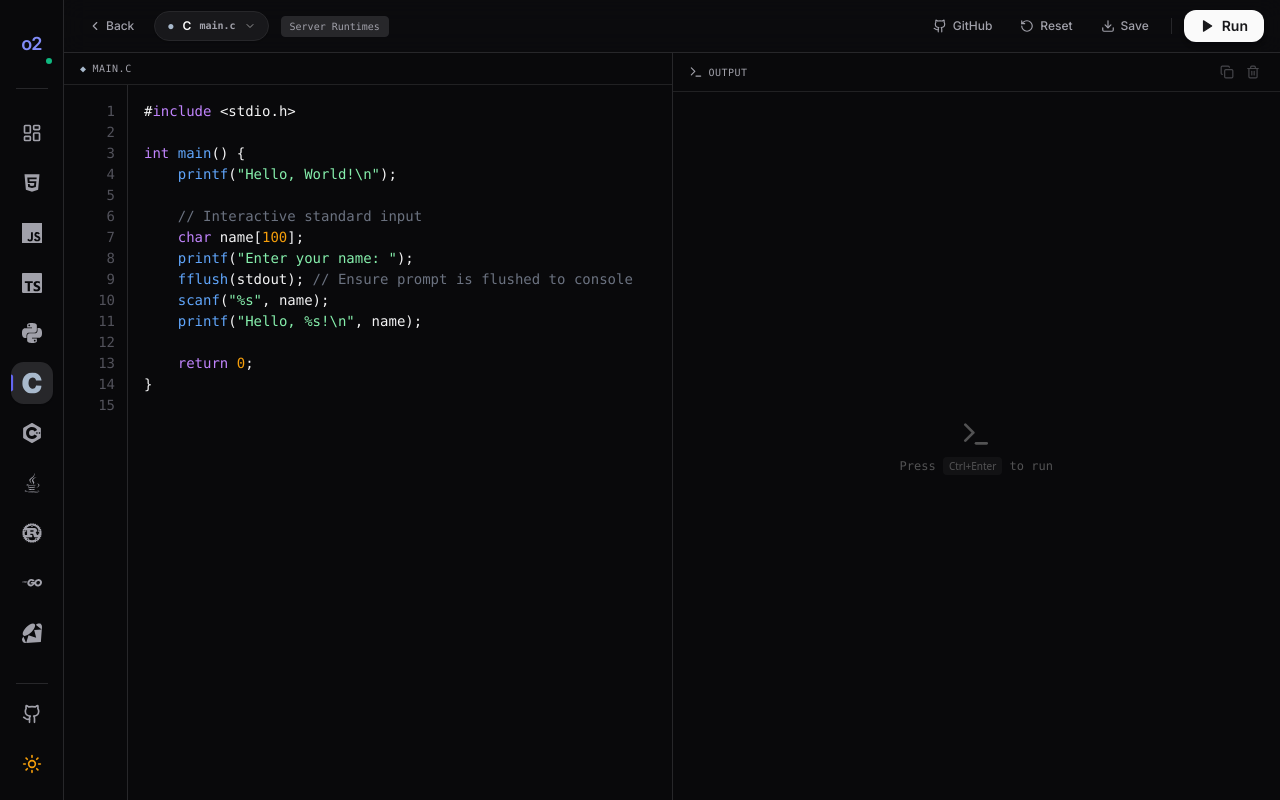
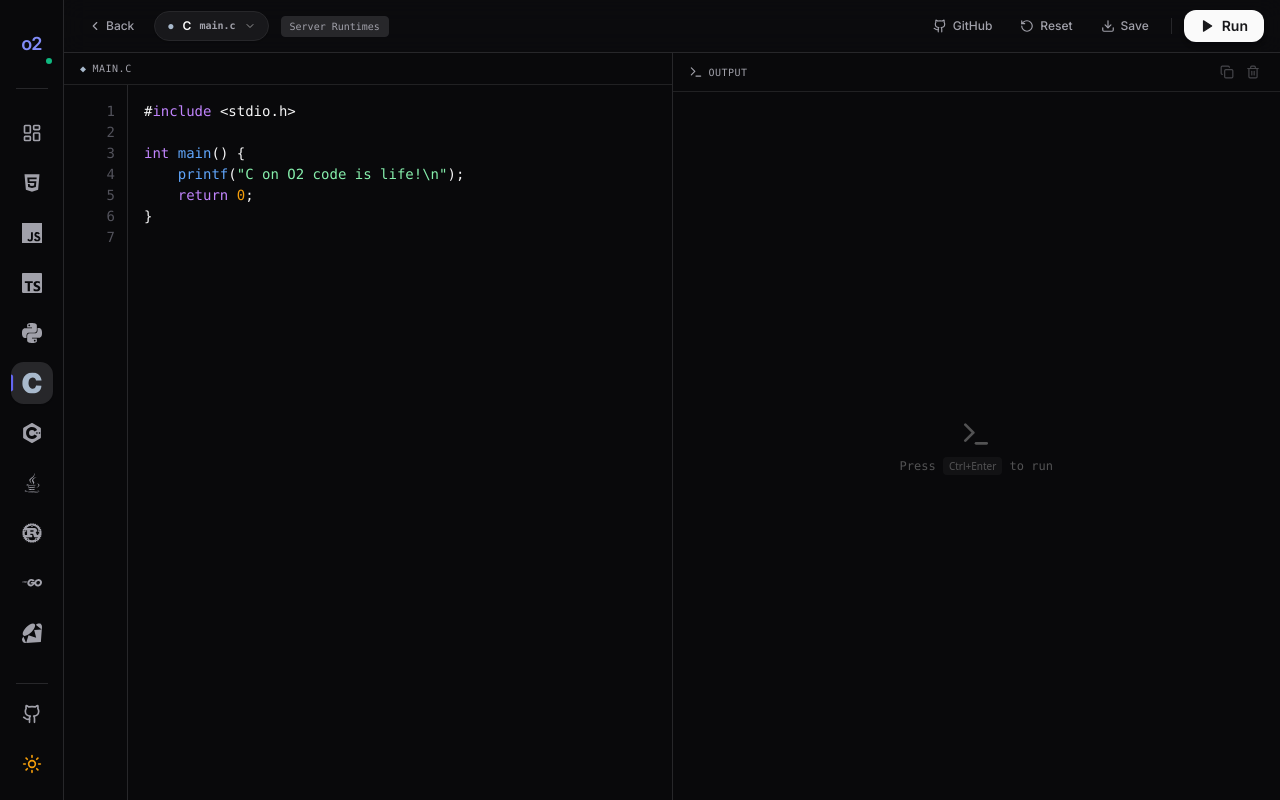
Before and after one commit to senapati484/code-editor, a Next.js app: page /c in a window 1280 px wide. Built offline with nearby package versions, Linux system fonts and the light colour scheme.

Commit message:
style: simplify default templates to print simple message

```diff
--- a/app/[language]/page.tsx
+++ b/app/[language]/page.tsx
@@ -42,12 +42,8 @@ const LANGUAGES: Record<string, LangConfig> = {
     color: "text-yellow-400", bgAccent: "bg-yellow-500/10 border-yellow-500/20",
     brandColor: "#F7DF1E",
     clientSide: true,
-    template: `// JavaScript — runs directly in your browser
-console.log("Hello, World!");
-
-// Interactive standard input
-const name = prompt("Enter your name: ");
-console.log(\`Hello, \${name}!\\n\`);
+    template: `// JavaScript on O2 code
+console.log("JavaScript on O2 code is life!");
 `,
   },
   typescript: {
@@ -55,17 +51,9 @@ console.log(\`Hello, \${name}!\\n\`);
     color: "text-blue-400", bgAccent: "bg-blue-500/10 border-blue-500/20",
     brandColor: "#3178C6",
     clientSide: true,
-    template: `// TypeScript — compiled in-browser via CDN
-interface User {
-  name: string;
-}
-
-console.log("Hello, World!");
-
-// Interactive standard input
-const name = prompt("Enter your name: ");
-const user: User = { name };
-console.log(\`Hello, \${user.name}!\\n\`);
+    template: `// TypeScript on O2 code
+const message: string = "TypeScript on O2 code is life!";
+console.log(message);
 `,
   },
   python: {
@@ -73,12 +61,8 @@ console.log(\`Hello, \${user.name}!\\n\`);
     color: "text-emerald-400", bgAccent: "bg-emerald-500/10 border-emerald-500/20",
     brandColor: "#3776AB",
     clientSide: true,
-    template: `# Python 3 — powered by Pyodide (WebAssembly)
-print("Hello, World!")
-
-# Interactive standard input
-name = input("Enter your name: ")
-print(f"Hello, {name}!")
+    template: `# Python 3 on O2 code
+print("Python on O2 code is life!")
 `,
   },
   c: {
@@ -89,15 +73,7 @@ print(f"Hello, {name}!")
     template: `#include <stdio.h>
 
 int main() {
-    printf("Hello, World!\\n");
-
-    // Interactive standard input
-    char name[100];
-    printf("Enter your name: ");
-    fflush(stdout); // Ensure prompt is flushed to console
-    scanf("%s", name);
-    printf("Hello, %s!\\n", name);
-
+    printf("C on O2 code is life!\\n");
     return 0;
 }
 `,
@@ -108,17 +84,9 @@ int main() {
     brandColor: "#00599C",
     clientSide: false,
     template: `#include <iostream>
-#include <string>
 
 int main() {
-    std::cout << "Hello, World!" << std::endl;
-
-    // Interactive standard input
-    std::string name;
-    std::cout << "Enter your name: ";
-    std::cin >> name;
-    std::cout << "Hello, " << name << "!" << std::endl;
-
+    std::cout << "C++ on O2 code is life!" << std::endl;
     return 0;
 }
 `,
@@ -128,18 +96,9 @@ int main() {
     color: "text-rose-400", bgAccent: "bg-rose-500/10 border-rose-500/20",
     brandColor: "#E76F51",
     clientSide: false,
-    template: `import java.util.Scanner;
-
-public class Main {
+    template: `public class Main {
     public static void main(String[] args) {
-        System.out.println("Hello, World!");
-
-        // Interactive standard input
-        Scanner scanner = new Scanner(System.in);
-        System.out.print("Enter your name: ");
-        String name = scanner.nextLine();
-        System.out.println("Hello, " + name + "!");
-        scanner.close();
+        System.out.println("Java on O2 code is life!");
     }
 }
 `,
@@ -149,20 +108,8 @@ public class Main {
     color: "text-orange-400", bgAccent: "bg-orange-500/10 border-orange-500/20",
     brandColor: "#E05D2B",
     clientSide: false,
-    template: `use std::io::{self, Write};
-
-fn main() {
-    println!("Hello, World!");
-
-    // Interactive standard input
-    print!("Enter your name: ");
-    io::stdout().flush().unwrap();
-
-    let mut name = String::new();
-    io::stdin().read_line(&mut name).unwrap();
-    let name = name.trim();
-
-    println!("Hello, {}!", name);
+    template: `fn main() {
+    println!("Rust on O2 code is life!");
 }
 `,
   },
@@ -173,18 +120,10 @@ fn main() {
     clientSide: false,
     template: `package main
 
-import (
-    "fmt"
-)
+import "fmt"
 
 func main() {
-    fmt.Println("Hello, World!")
-
-    // Interactive standard input
-    var name string
-    fmt.Print("Enter your name: ")
-    fmt.Scanln(&name)
-    fmt.Printf("Hello, %s!\\n", name)
+    fmt.Println("Go on O2 code is life!")
 }
 `,
   },
@@ -193,12 +132,7 @@ func main() {
     color: "text-red-400", bgAccent: "bg-red-500/10 border-red-500/20",
     brandColor: "#CC342D",
     clientSide: false,
-    template: `puts "Hello, World!"
-
-# Interactive standard input
-print "Enter your name: "
-name = gets.chomp
-puts "Hello, #{name}!"
+    template: `puts "Ruby on O2 code is life!"
 `,
   },
   php: {
@@ -207,12 +141,7 @@ puts "Hello, #{name}!"
     brandColor: "#777BB4",
     clientSide: false,
     template: `<?php
-echo "Hello, World!\\n";
-
-// Interactive standard input
-echo "Enter your name: ";
-$name = readline();
-echo "Hello, " . trim($name) . "!\\n";
+echo "PHP on O2 code is life!\\n";
 `,
   },
   sql: {
@@ -220,24 +149,8 @@ echo "Hello, " . trim($name) . "!\\n";
     color: "text-[#00758F]", bgAccent: "bg-[#00758F]/10 border-[#00758F]/20",
     brandColor: "#00758F",
     clientSide: true,
-    template: `-- SQL Online Editor (SQLite WebAssembly)
-
--- Create a sample table
-CREATE TABLE IF NOT EXISTS Users (
-    id INTEGER PRIMARY KEY AUTOINCREMENT,
-    name TEXT NOT NULL,
-    email TEXT UNIQUE,
-    country TEXT
-);
-
--- Insert sample records
-INSERT INTO Users (name, email, country) VALUES
-('Alice Smith', 'alice@example.com', 'USA'),
-('Bob Jones', 'bob@example.com', 'UK'),
-('Charlie Brown', 'charlie@example.com', 'Canada');
-
--- Select and view all records
-SELECT * FROM Users;
+    template: `-- SQL (SQLite) on O2 code
+SELECT 'SQL on O2 code is life!' AS status;
 `,
   },
 };
--- a/app/html/page.tsx
+++ b/app/html/page.tsx
@@ -27,18 +27,10 @@ const DEFAULT_HTML = `<!DOCTYPE html>
 <head>
   <meta charset="UTF-8">
   <meta name="viewport" content="width=device-width, initial-scale=1.0">
-  <title>Web Sandbox</title>
+  <title>O2 Code Sandbox</title>
 </head>
 <body>
-  <div class="card">
-    <div class="header">
-      <span class="logo">⚡</span>
-      <h1>HTML · CSS · JS Sandbox</h1>
-    </div>
-    <p>Edit the three files on the left and click <strong>Run</strong> to see your changes live.</p>
-    <button id="btn">Click me!</button>
-    <div id="out" class="output">Events appear here…</div>
-  </div>
+  <h1>O2 code is life</h1>
 </body>
 </html>`;
 
@@ -48,90 +40,23 @@ const DEFAULT_CSS = `body {
   display: flex;
   align-items: center;
   justify-content: center;
-  font-family: -apple-system, BlinkMacSystemFont, 'Segoe UI', sans-serif;
-  background: linear-gradient(135deg, #0f172a 0%, #1e1b4b 100%);
-  color: #f1f5f9;
+  font-family: -apple-system, BlinkMacSystemFont, 'Segoe UI', Roboto, Helvetica, Arial, sans-serif;
+  background-color: #09090b;
+  color: #ffffff;
 }
 
-.card {
-  max-width: 480px;
-  padding: 32px;
-  background: rgba(30, 41, 59, 0.5);
-  backdrop-filter: blur(16px);
-  border: 1px solid rgba(255,255,255,0.08);
-  border-radius: 20px;
-  box-shadow: 0 20px 60px rgba(0,0,0,0.5);
-  text-align: center;
-}
-
-.header {
-  display: flex;
-  align-items: center;
-  justify-content: center;
-  gap: 12px;
-  margin-bottom: 16px;
-}
-
-.logo { font-size: 32px; }
-
 h1 {
-  margin: 0;
-  font-size: 22px;
+  font-size: 2.5rem;
+  font-weight: 600;
+  letter-spacing: -0.05em;
   background: linear-gradient(90deg, #818cf8, #c084fc);
   -webkit-background-clip: text;
   -webkit-text-fill-color: transparent;
-}
-
-p {
-  font-size: 14px;
-  color: #94a3b8;
-  margin-bottom: 24px;
-  line-height: 1.6;
-}
-
-button {
-  background: linear-gradient(135deg, #6366f1, #8b5cf6);
-  color: white;
-  border: none;
-  padding: 10px 28px;
-  font-size: 14px;
-  font-weight: 600;
-  border-radius: 10px;
-  cursor: pointer;
-  transition: transform 0.15s, box-shadow 0.15s;
-  box-shadow: 0 4px 15px rgba(99,102,241,0.4);
-}
-
-button:hover {
-  transform: translateY(-2px);
-  box-shadow: 0 6px 20px rgba(99,102,241,0.6);
-}
-
-.output {
-  margin-top: 16px;
-  padding: 10px 14px;
-  font-family: monospace;
-  font-size: 13px;
-  background: rgba(15,23,42,0.7);
-  border: 1px solid rgba(255,255,255,0.06);
-  border-radius: 8px;
-  color: #38bdf8;
-  min-height: 36px;
+  margin: 0;
 }`;
 
-const DEFAULT_JS = `const btn = document.getElementById('btn');
-const out = document.getElementById('out');
-
-let count = 0;
-
-btn.addEventListener('click', () => {
-  count++;
-  const time = new Date().toLocaleTimeString();
-  out.textContent = \`Clicked \${count} time\${count === 1 ? '' : 's'} · \${time}\`;
-  console.log('Button clicked at', time);
-});
-
-console.log('Sandbox ready!');`;
+const DEFAULT_JS = `console.log("O2 HTML Sandbox is ready!");
+console.log("O2 code is life!");`;
 
 // ─── Types ──────────────────────────────────────────────────────────────────
 
```
